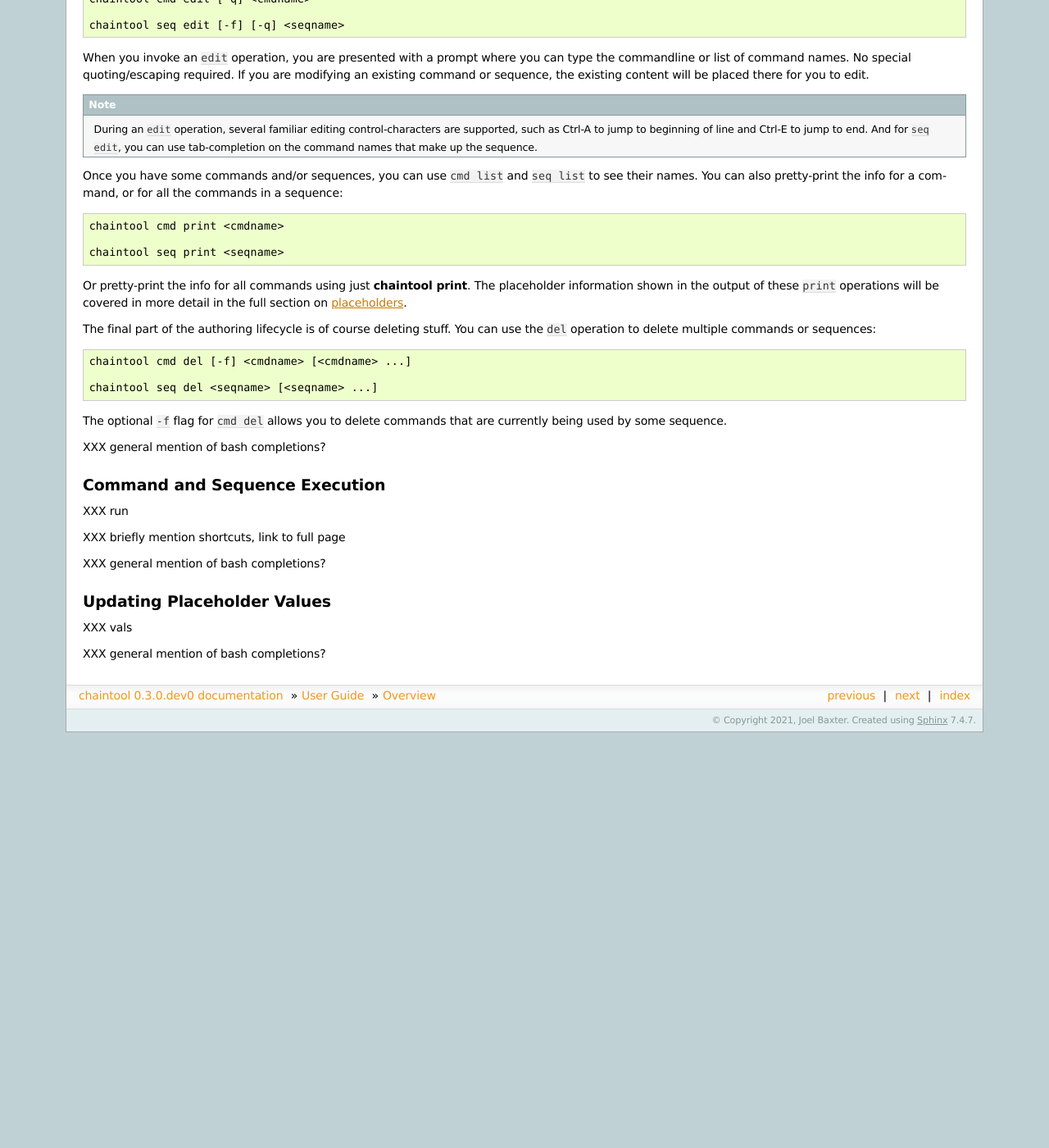
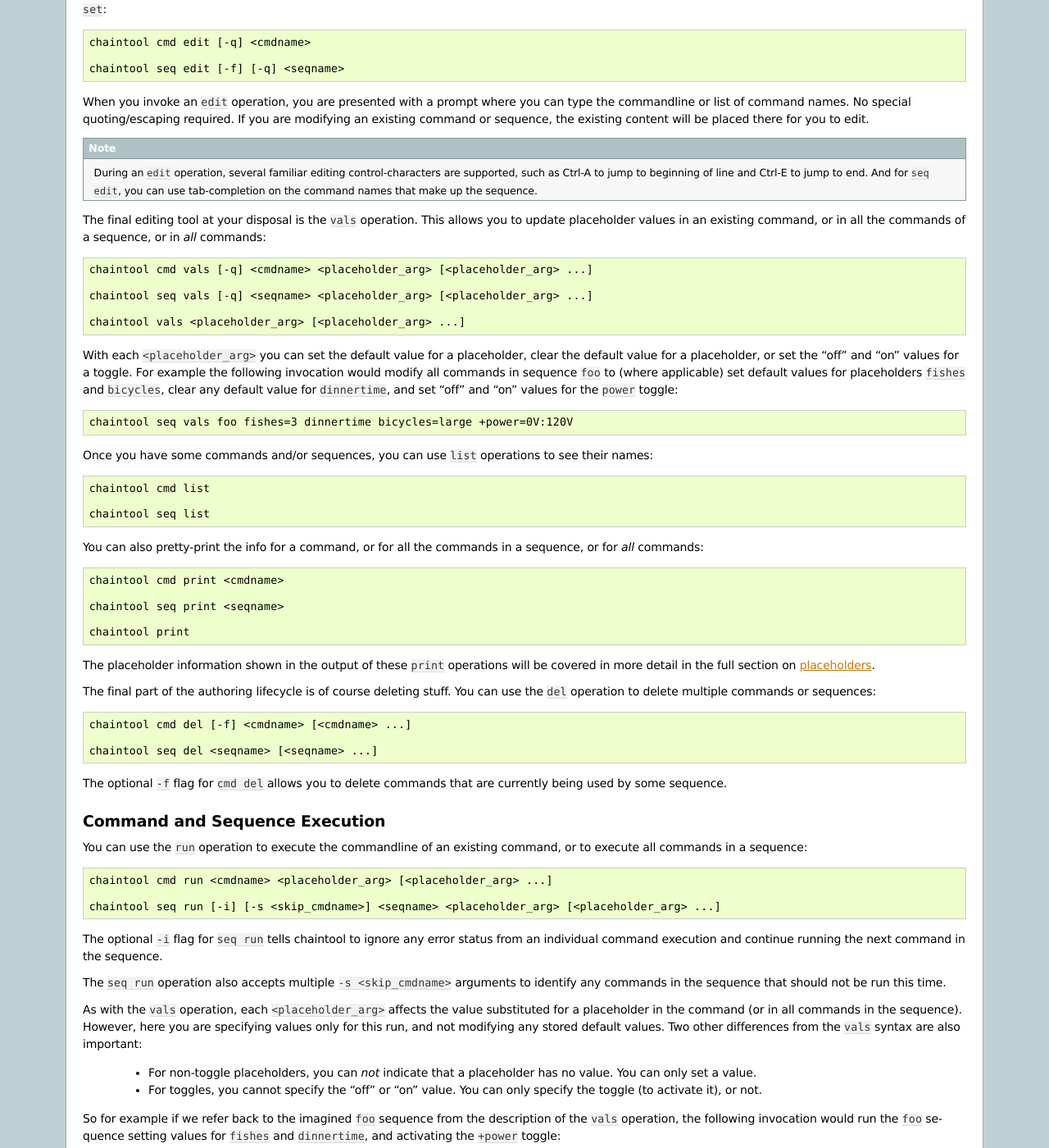
Before and after one commit to neogeographica/chaintool, a Sphinx documentation site: the page built from docs/overview.rst, in a window 1280 px wide and 1400 px high, scrolled down 2895 px. Shown: the whole window at 82% size. Built offline with Sphinx 7.4.7, drawn with Linux system fonts in a browser that asks for light colours; before the commit the page ends 3788 px from its top, so only the background shows below that; some of the changed text lies outside the part shown.

Commit message:
finish draft of overview page

```diff
--- a/docs/overview.rst
+++ b/docs/overview.rst
@@ -77,7 +77,7 @@
 
    echo "{+seeya=hello!:goodbye!}"
 
-That example defines a toggle named ``+seeya`` (the leading ``+`` symbol marks it as a toggle). Normally the commandline will be executed as ``echo "hello!"``, but the ``+seeya`` toggle can be used to change it to ``echo "goodbye!"``.
+That example defines a toggle named ``+seeya`` (the leading ``+`` symbol marks it as a toggle). Normally the commandline will be executed as ``echo "hello!"``, but the ``+seeya`` toggle can be used to change it to ``echo "goodbye!"``. The two values, ``hello!`` and ``goodbye!`` in this case, are referred to as the "off" and "on" values for this toggle.
 
 The full section on :doc:`placeholders<placeholders>` will go into detail about placeholder syntax and usage.
 
@@ -90,13 +90,15 @@
 
    chaintool <commandgroup> <operation> [flag flag ...] [argument argument ...]
 
-The "commandgroup" identifies a group of related tasks, while the "operation" is a specific task. In some cases a commandgroup only has one task, so there is no operation; in those cases the invocation would look like this:
+The "commandgroup" identifies a group of related tasks, while the "operation" is a specific task. In some cases a commandgroup only does one thing, so there are no "operations" to choose among; in those cases the invocation would look like this:
 
 .. code-block:: none
 
    chaintool <commandgroup> [flag flag ...] [argument argument ...]
 
-The optional flags are specific to the chosen commandgroup/operation and can be specified in single-hyphen single-letter form (e.g. ``-i``) or double-hyphen full-word form (e.g. ``--ignore-errors``). To finish out the commandline, the commandgroup/operation may have one or more required positional arguments and may support additional optional positional arguments.
+The optional flags are specific to the chosen commandgroup/operation and can be specified in single-hyphen single-letter form (e.g. ``-i``) or double-hyphen full-word form (e.g. ``--ignore-errors``).
+
+To finish out the commandline, the commandgroup/operation may have one or more required positional arguments and may support additional optional positional arguments.
 
 For example, the following invocation would create one of the variations on the ``foo`` command that was mentioned in the previous subsection:
 
@@ -159,7 +161,31 @@
 
    During an ``edit`` operation, several familiar editing control-characters are supported, such as Ctrl-A to jump to beginning of line and Ctrl-E to jump to end. And for ``seq edit``, you can use tab-completion on the command names that make up the sequence.
 
-Once you have some commands and/or sequences, you can use ``cmd list`` and ``seq list`` to see their names. You can also pretty-print the info for a command, or for all the commands in a sequence:
+The final editing tool at your disposal is the ``vals`` operation. This allows you to update placeholder values in an existing command, or in all the commands of a sequence, or in *all* commands:
+
+.. code-block:: none
+
+   chaintool cmd vals [-q] <cmdname> <placeholder_arg> [<placeholder_arg> ...]
+
+   chaintool seq vals [-q] <seqname> <placeholder_arg> [<placeholder_arg> ...]
+
+   chaintool vals <placeholder_arg> [<placeholder_arg> ...]
+
+With each ``<placeholder_arg>`` you can set the default value for a placeholder, clear the default value for a placeholder, or set the "off" and "on" values for a toggle. For example the following invocation would modify all commands in sequence ``foo`` to (where applicable) set default values for placeholders ``fishes`` and ``bicycles``, clear any default value for ``dinnertime``, and set "off" and "on" values for the ``power`` toggle:
+
+.. code-block:: none
+
+   chaintool seq vals foo fishes=3 dinnertime bicycles=large +power=0V:120V
+
+Once you have some commands and/or sequences, you can use ``list`` operations to see their names:
+
+.. code-block:: none
+
+   chaintool cmd list
+
+   chaintool seq list
+
+You can also pretty-print the info for a command, or for all the commands in a sequence, or for *all* commands:
 
 .. code-block:: none
 
@@ -167,7 +193,9 @@
 
    chaintool seq print <seqname>
 
-Or pretty-print the info for all commands using just :command:`chaintool print`. The placeholder information shown in the output of these ``print`` operations will be covered in more detail in the full section on :doc:`placeholders<placeholders>`.
+   chaintool print
+
+The placeholder information shown in the output of these ``print`` operations will be covered in more detail in the full section on :doc:`placeholders<placeholders>`.
 
 The final part of the authoring lifecycle is of course deleting stuff. You can use the ``del`` operation to delete multiple commands or sequences:
 
@@ -179,20 +207,38 @@
 
 The optional ``-f`` flag for ``cmd del`` allows you to delete commands that are currently being used by some sequence.
 
-XXX general mention of bash completions?
-
 Command and Sequence Execution
 ------------------------------
 
-XXX run
+You can use the ``run`` operation to execute the commandline of an existing command, or to execute all commands in a sequence:
 
-XXX briefly mention shortcuts, link to full page
+.. code-block:: none
 
-XXX general mention of bash completions?
+   chaintool cmd run <cmdname> <placeholder_arg> [<placeholder_arg> ...]
 
-Updating Placeholder Values
----------------------------
+   chaintool seq run [-i] [-s <skip_cmdname>] <seqname> <placeholder_arg> [<placeholder_arg> ...]
 
-XXX vals
+The optional ``-i`` flag for ``seq run`` tells chaintool to ignore any error status from an individual command execution and continue running the next command in the sequence.
 
-XXX general mention of bash completions?
+The ``seq run`` operation also accepts multiple ``-s <skip_cmdname>`` arguments to identify any commands in the sequence that should not be run this time.
+
+As with the ``vals`` operation, each ``<placeholder_arg>`` affects the value substituted for a placeholder in the command (or in all commands in the sequence). However, here you are specifying values only for this run, and not modifying any stored default values. Two other differences from the ``vals`` syntax are also important:
+
+   - For non-toggle placeholders, you can *not* indicate that a placeholder has no value. You can only set a value.
+   - For toggles, you cannot specify the "off" or "on" value. You can only specify the toggle (to activate it), or not.
+
+So for example if we refer back to the imagined ``foo`` sequence from the description of the ``vals`` operation, the following invocation would run the ``foo`` sequence setting values for ``fishes`` and ``dinnertime``, and activating the ``+power`` toggle:
+
+.. code-block:: none
+
+   chaintool seq run foo fishes=5 dinnertime=7PM +power
+
+.. note::
+
+   All non-toggle placeholders in an executed commandline must either have a default value, or have a value specified for them at runtime. If any placeholders are left without a value, an attempt to run the command will result in an error status.
+
+Ideally, the ``run`` operation will be the one you do most frequently. So chaintool has a feature called :doc:`shortcuts<shortcuts>` that cuts down on the amount of typing needed to run a command or sequence; you can omit the ``chaintool cmd run`` or ``chaintool seq run`` part of the invocation. E.g. if you have shortcuts :ref:`configured<configuration:shortcuts>` then this would be equivalent to the ``seq run`` invocation above:
+
+.. code-block:: none
+
+   foo fishes=5 dinnertime=7PM +power
```
